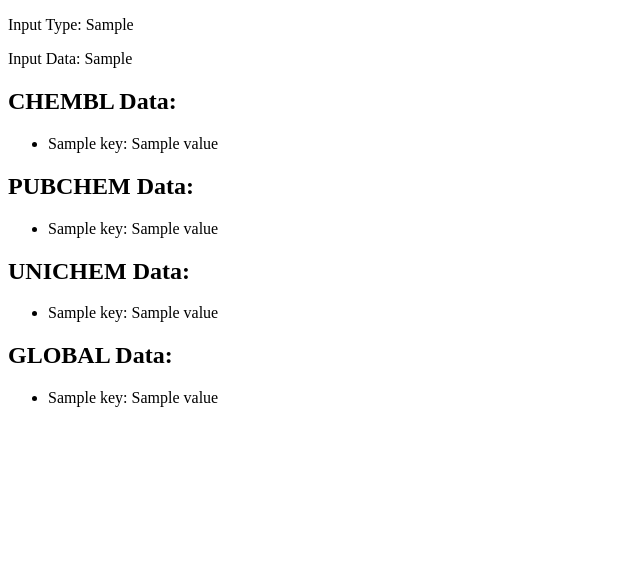
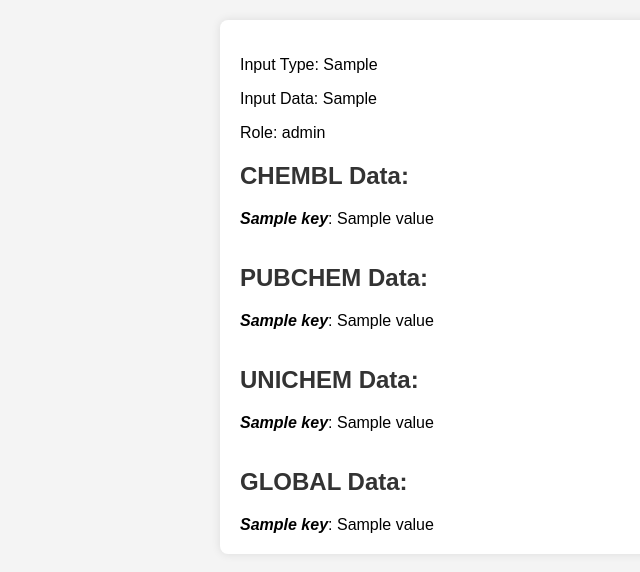
Before and after one commit to Tanishq-Tiwari-28/IIA_project, a Flask app: template api/templates/result.html in a window 1280 px wide. Shown: the top 572 px of the page, without its empty margins (0-640 px from the left). Run offline with Flask 3, Linux system fonts and the light colour scheme; the template is opened without the code that fills it: most values are stand-ins (such as "Sample title", 1, 10 or a date in 2020).

Commit message:
Nearly Done

```diff
--- a/api/dashboard.py
+++ b/api/dashboard.py
@@ -1,5 +1,5 @@
 from flask import Flask, render_template, request, redirect, session
-from query import get_drug_info_chembl , get_drug_info_pubchem , get_drug_info_unichem
+from query import *
 from global_schema import making_global_schema
 import json
 import redis
@@ -14,6 +14,7 @@
     if request.method == "POST":
         input_type = request.form["input_type"]
         input_data = request.form["input_data"]
+        role = request.form["role"]
 
         source_add = request.form["source_add"]
         source_remove = request.form["source_remove"]
@@ -23,6 +24,7 @@
         # Store the data in a session
         session["input_type"] = input_type
         session["input_data"] = input_data
+        session['role'] = role
 
         session["source_add"] = source_add
         session["source_remove"] = source_remove
@@ -74,9 +76,6 @@
                         search_dict['cannonical_smiles'] = data['canonical_smiles']
                 except:
                     print("SEARCH DATA NOT STORED")
-
-
-
                 redis_key = data_source_name
                 redis_client.set(redis_key, json.dumps(data))
                 # session[data_source_name] = data
@@ -86,9 +85,7 @@
             redis_key = 'global_data'
             redis_client.set(redis_key, json.dumps(global_values))
 
-
-        session['sources'] = data_sources
-        if(input_type == "drug_name"):
+        def func2():
             if(source_add == 'NONE' and source_remove =='NONE'):
                 functions(data_sources)
                 return redirect("/result")
@@ -116,7 +113,41 @@
                 return redirect("/result")
             elif source_add != 'NONE' and source_remove != "NONE":  ##we are adding as well removing a new data sources
                 print(source_add , 'is been added and ', source_remove , 'is been removed')
+
+
+        session['sources'] = data_sources
+
+
+        if(input_type == "drug_name"):
+                func2()
                 return redirect("/result")
+
+        if(input_type == "chembl_id"):
+            drug_name = chembl_id_to_drug_name(input_data)
+            input_data = drug_name
+            session["input_data"] = input_data
+            func2()
+            return redirect("/result")
+
+        if(input_type == 'smiles'):
+            drug_name = smiles_to_drug(input_data)
+            input_data = drug_name
+            session["input_data"] = input_data
+            func2()
+            return redirect("/result")
+
+        if(input_type == 'pubchem_id'):
+            drug_name = pubchem_id_to_drug(input_data)
+            input_data = drug_name
+            session["input_data"] = input_data
+            print("drug name is:   " , input_data)
+            func2()
+            return redirect("/result")
+
+
+
+
+
 
 
 
@@ -131,6 +162,8 @@
 def result():
     input_type = session.get("input_type", "No input type")
     input_data = session.get("input_data", "No input data")
+    role = session.get("role", "No input data")
+
     data_sources = session.get("sources", "No input data")
     # print(data_sources)
 
@@ -159,7 +192,7 @@
 
 
 
-    return render_template("result.html", input_type=input_type, input_data=input_data , assembled_data = assembled_data , global_values = global_values , source_add = source_add , source_remove=source_remove)
+    return render_template("result.html", input_type=input_type, input_data=input_data , assembled_data = assembled_data , global_values = global_values , source_add = source_add , source_remove=source_remove , role = role)
 
     # global_values = global_values
 
--- /dev/null
+++ b/api/static/css/styles.css
@@ -0,0 +1,45 @@
+body {
+    font-family: Arial, sans-serif;
+    background-color: #f4f4f4;
+    margin: 0;
+}
+
+.container {
+    max-width: 800px;
+    margin: 20px auto;
+    background-color: #fff;
+    padding: 20px;
+    border-radius: 8px;
+    box-shadow: 0 0 10px rgba(0, 0, 0, 0.1);
+    overflow: hidden;
+}
+
+.info-section {
+    margin-bottom: 20px;
+}
+
+.data-section h2 {
+    color: #333;
+    margin-top: 0;
+}
+
+.data-section ul {
+    list-style-type: none;
+    padding: 0;
+    margin: 0;
+}
+
+.data-section li {
+    margin-bottom: 8px;
+    word-wrap: break-word; /* Break word if it's too long */
+}
+
+.data-section .key {
+    font-weight: bold;
+    font-style: italic;
+}
+
+
+.data-section li:last-child {
+    margin-bottom: 0;
+}
--- a/api/templates/result.html
+++ b/api/templates/result.html
@@ -3,43 +3,48 @@
 <head>
     <meta charset="UTF-8">
     <meta name="viewport" content="width=device-width, initial-scale=1.0">
+    <link rel="stylesheet" href="../static/css/styles.css">
     <title>Result Page</title>
 </head>
 <body>
+    <div class="container">
+        <div class="info-section">
             <p>Input Type: {{ input_type }}</p>
             <p>Input Data: {{ input_data }}</p>
+            <p>Role: {{ role }}</p>
+        </div>
 
-
-
+        <div class="data-section">
             <h2>CHEMBL Data:</h2>
             <ul>
                 {% for key, value in assembled_data['chembl'].items() %}
-            <li>{{ key }}: {{ value }}</li>
+                    <li><span class="key">{{ key }}</span>: {{ value }}</li>
                 {% endfor %}
             </ul>
-
+            <br><br>
             <h2>PUBCHEM Data:</h2>
             <ul>
                 {% for key, value in assembled_data['pubchem'].items() %}
-            <li>{{ key }}: {{ value }}</li>
+                    <li><span class="key">{{ key }}</span>: {{ value }}</li>
                 {% endfor %}
             </ul>
-
-    {%if assembled_data['unichem']%}
+            <br><br>
+            {% if assembled_data['unichem'] %}
                 <h2>UNICHEM Data:</h2>
                 <ul>
                     {% for key, value in assembled_data['unichem'].items() %}
-        <li>{{ key }}: {{ value }}</li>
+                        <li><span class="key">{{ key }}</span>: {{ value }}</li>
                     {% endfor %}
                 </ul>
-    {%endif%}
-
+            {% endif %}
+            <br><br>
             <h2>GLOBAL Data:</h2>
             <ul>
                 {% for key, value in global_values.items() %}
-        <li>{{ key }}: {{ value }}</li>
+                    <li><span class="key">{{ key }}</span>: {{ value }}</li>
                 {% endfor %}
             </ul>
-
+        </div>
+    </div>
 </body>
 </html>
```
Also changed, not shown: api/query.py (+27 -1 lines), api/templates/index.html (+9 -1 lines), api/test.py (added, +35 -0 lines). Lines whose indentation alone changed are shown as unchanged.
